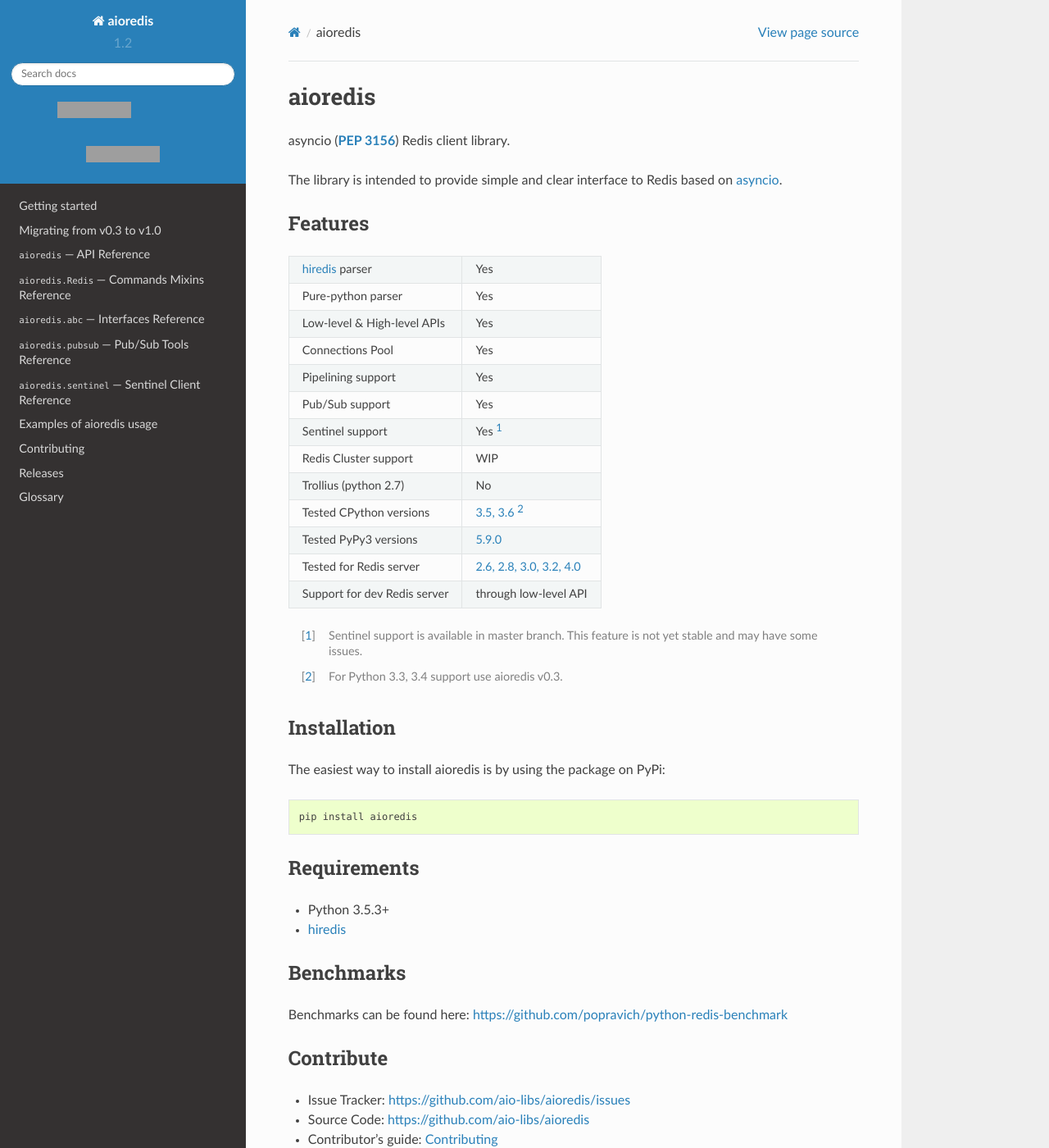
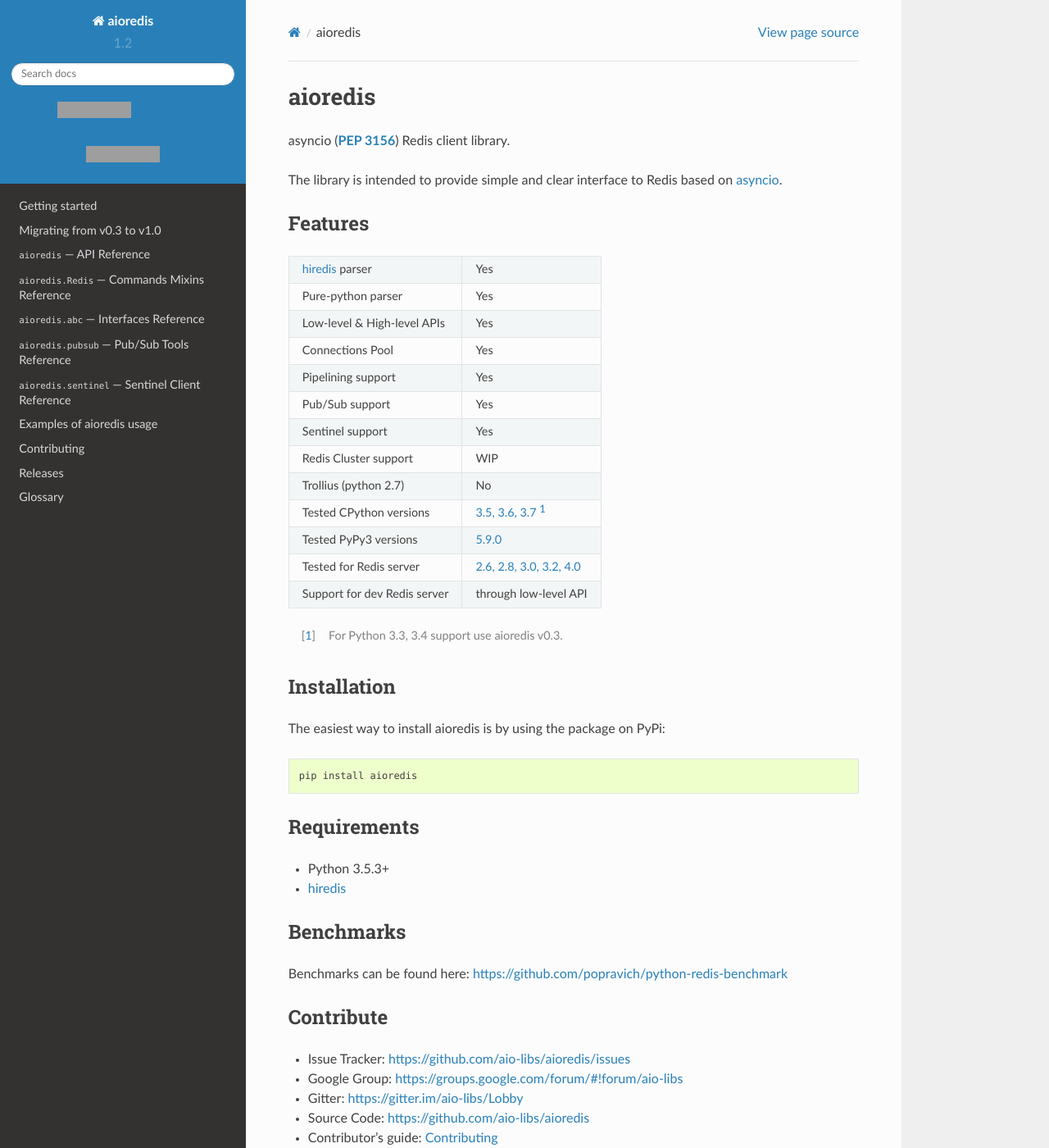
Before and after one commit to aio-libs-abandoned/aioredis-py, a Sphinx documentation site: the page built from docs/index.rst, in a window 1280 px wide and 1400 px high. Shown: the whole window at 82% size. Built offline with Sphinx 7.4.7 and the Read the Docs theme 2.0.0, drawn with Linux system fonts in a browser that asks for light colours; grey boxes are pictures that could not be loaded.

Commit message:
Small documentation fixes

```diff
--- a/README.rst
+++ b/README.rst
@@ -27,14 +27,13 @@
 Sentinel support                    Yes
 Redis Cluster support               WIP
 Trollius (python 2.7)               No
-Tested CPython versions             `3.5, 3.6 3.7 <travis_>`_ [2]_
+Tested CPython versions             `3.5, 3.6, 3.7 <travis_>`_ [1]_
 Tested PyPy3 versions               `5.9.0 <travis_>`_
 Tested for Redis server             `2.6, 2.8, 3.0, 3.2, 4.0 <travis_>`_
 Support for dev Redis server        through low-level API
 ================================  ==============================
 
-
-.. [2] For Python 3.3, 3.4 support use aioredis v0.3.
+.. [1] For Python 3.3, 3.4 support use aioredis v0.3.
 
 Documentation
 -------------
--- a/docs/index.rst
+++ b/docs/index.rst
@@ -22,19 +22,16 @@
 Connections Pool                    Yes
 Pipelining support                  Yes
 Pub/Sub support                     Yes
-Sentinel support                    Yes [1]_
+Sentinel support                    Yes
 Redis Cluster support               WIP
 Trollius (python 2.7)               No
-Tested CPython versions             `3.5, 3.6 <travis_>`_ [2]_
+Tested CPython versions             `3.5, 3.6, 3.7 <travis_>`_ [1]_
 Tested PyPy3 versions               `5.9.0 <travis_>`_
 Tested for Redis server             `2.6, 2.8, 3.0, 3.2, 4.0 <travis_>`_
 Support for dev Redis server        through low-level API
 ================================  ==============================
 
-.. [1] Sentinel support is available in master branch.
-   This feature is not yet stable and may have some issues.
-
-.. [2] For Python 3.3, 3.4 support use aioredis v0.3.
+.. [1] For Python 3.3, 3.4 support use aioredis v0.3.
 
 Installation
 ------------
@@ -58,6 +55,8 @@
 ----------
 
 - Issue Tracker: https://github.com/aio-libs/aioredis/issues
+- Google Group: https://groups.google.com/forum/#!forum/aio-libs
+- Gitter: https://gitter.im/aio-libs/Lobby
 - Source Code: https://github.com/aio-libs/aioredis
 - Contributor's guide: :doc:`devel`
 
@@ -97,4 +96,4 @@
 * :ref:`search`
 
 .. _MIT license: https://github.com/aio-libs/aioredis/blob/master/LICENSE
-.. _travis: https://travis-ci.org/aio-libs/aioredis
+.. _travis: https://travis-ci.com/aio-libs/aioredis
```
